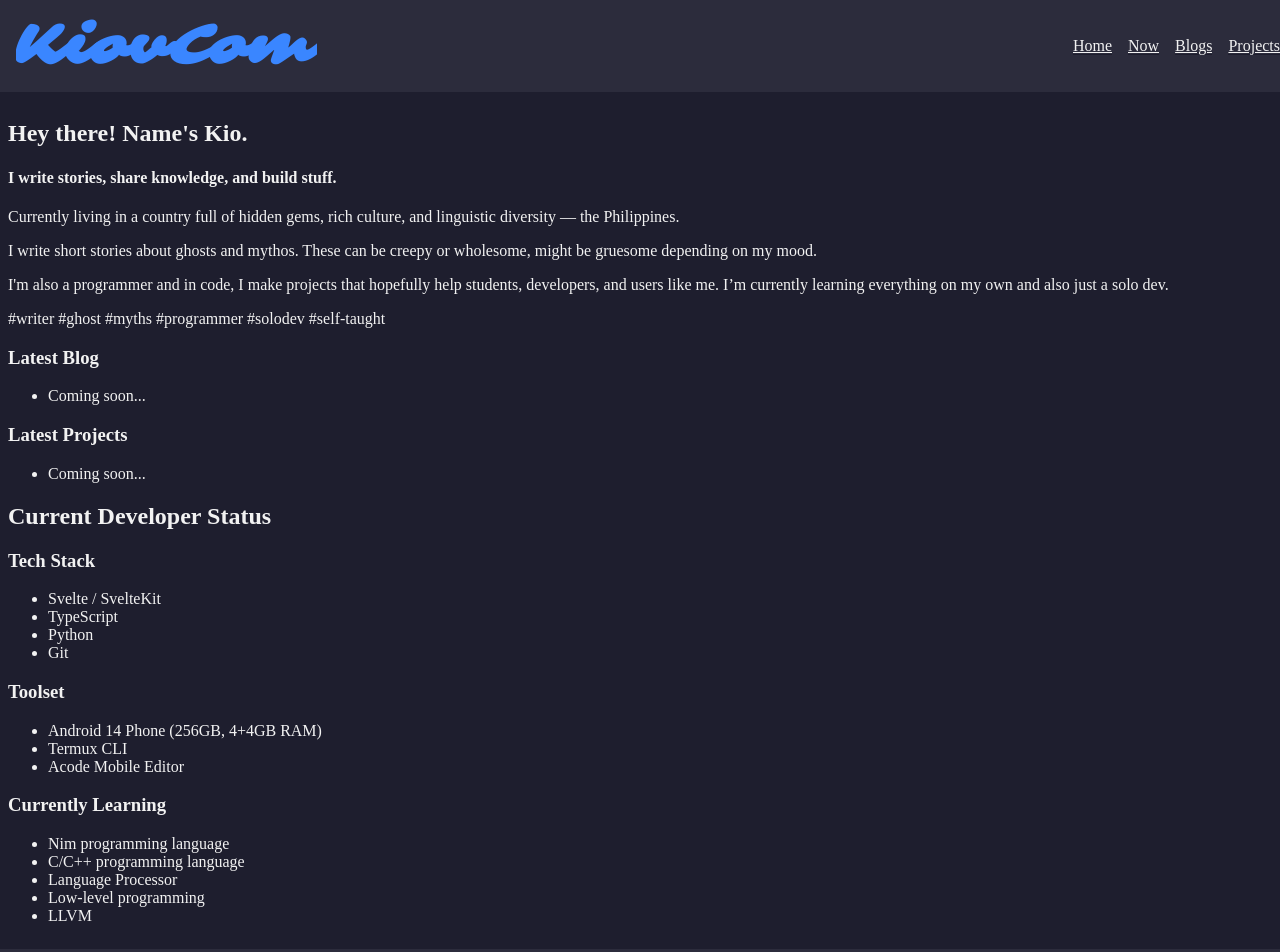
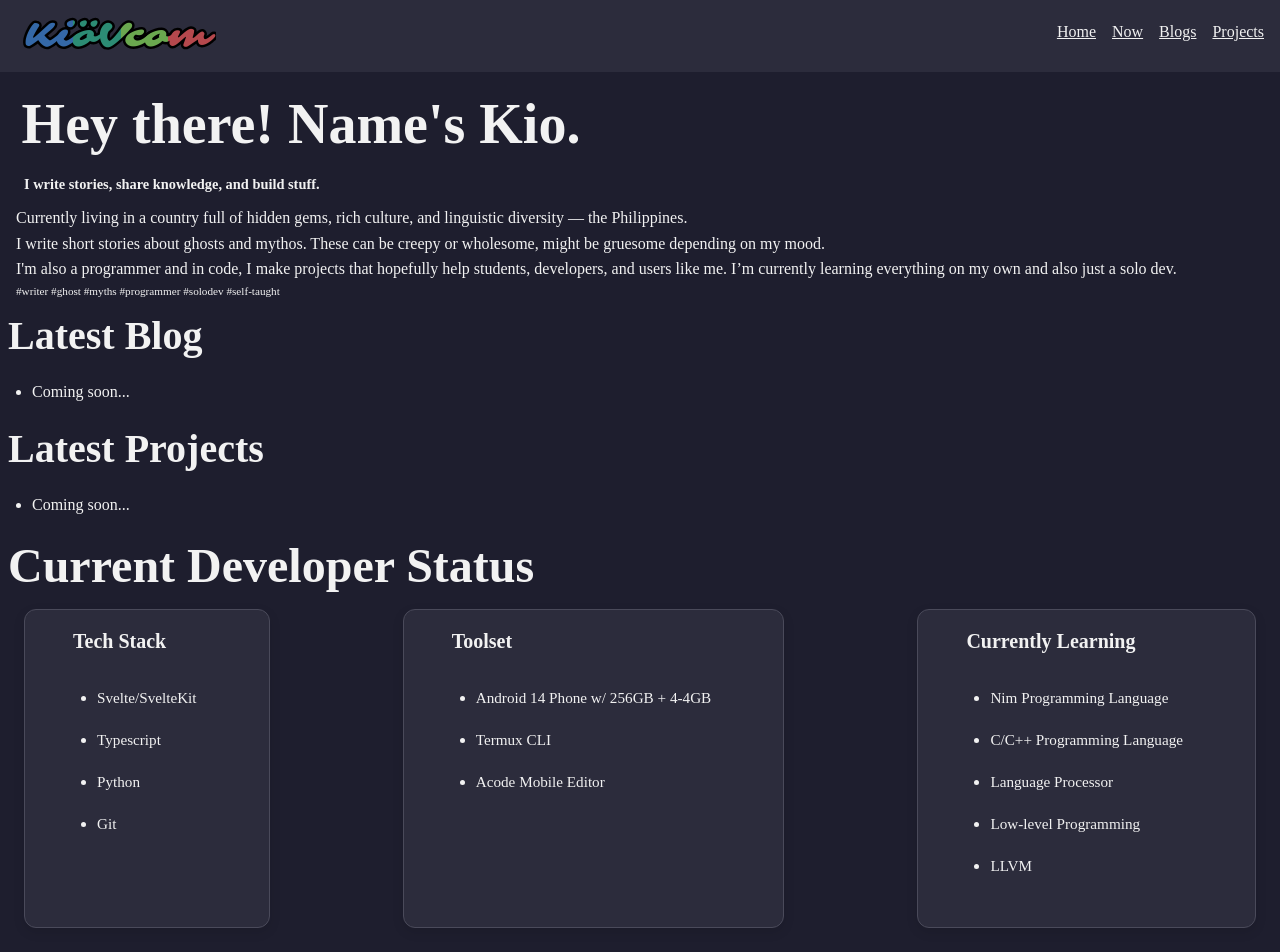
Before and after one commit to Kanester/kiovcom, a SvelteKit app: page / in a window 1280 px wide. Shown: the top 952 px of the page. Built offline with nearby package versions, Linux system fonts and the light colour scheme.

Commit message:
--no-message

```diff
--- a/src/app.html
+++ b/src/app.html
@@ -1,5 +1,8 @@
 <!doctype html>
-<html lang="en">
+<html
+	lang="en"
+	style="scroll-behavior: smooth"
+>
 	<head>
 		<meta charset="utf-8" />
 		<meta
@@ -67,7 +70,16 @@
 		<!-- SvelteKit Head -->
 		%sveltekit.head%
 	</head>
-	<body style="padding: 0; margin: 0; box-sizing: border-box" data-sveltekit-preload-data="hover">
+	<body
+		style="
+			background: #1e1e2e;
+			padding: 0;
+			margin: 0;
+			box-sizing: border-box;
+			overflow-x: hidden;
+		"
+		data-sveltekit-preload-data="hover"
+	>
 		<div style="display: contents">%sveltekit.body%</div>
 	</body>
 </html>
--- /dev/null
+++ b/src/lib/Card.svelte
@@ -0,0 +1,17 @@
+<script lang="ts">
+  export let title: string;
+  export let contents: string[];
+</script>
+
+<div class="card">
+  <h3>{title}</h3>
+  <ul>
+    {#each contents as content}
+    <li>{content}</li>
+    {/each}
+  </ul>
+</div>
+
+<style lang="scss">
+  @use "../style";
+</style>
--- a/src/lib/Navbar.svelte
+++ /dev/null
@@ -1,26 +0,0 @@
-<script lang="ts">
-  let isToggled = false;
-</script>
-
-<nav class="navbar">
-  <div class="top">
-    <h1>KiovCom</h1>
-
-    <button on:click={() => isToggled = !isToggled} aria-label="Toggle Navigation">
-      <span></span>
-      <span></span>
-      <span></span>
-    </button>
-  </div>
-
-  <ul class={isToggled ? "show" : ""}>
-    <li><a href="/">Home</a></li>
-    <li><a href="/now">Now</a></li>
-    <li><a href="/blogs">Blogs</a></li>
-    <li><a href="/projects">Projects</a></li>
-  </ul>
-</nav>
-
-<style lang="scss">
-  @use '../style';
-</style>
--- a/src/routes/+layout.svelte
+++ b/src/routes/+layout.svelte
@@ -1,6 +1,4 @@
 <script lang="ts">
-  import Navbar from "$lib/Navbar.svelte"
-
   import { dev } from "$app/environment";
   import { injectAnalytics } from "@vercel/analytics/sveltekit";
   import { injectSpeedInsights } from "@vercel/speed-insights/sveltekit";
@@ -8,15 +6,59 @@
   injectAnalytics({ mode: dev ? "development": "production" });
   injectSpeedInsights();
 
-  if (typeof window !== 'undefined' && dev) {
-  import('eruda').then(eruda => {
-    eruda.init();
-  });
-}
+  if (typeof window !== 'undefined' && dev) import('eruda').then(eruda => eruda.init());
+
+  let isToggled = false;
 </script>
 
 <header>
-  <Navbar />
+  <nav class="navbar">
+    <div class="top">
+<svg width="200" height="50" xmlns="http://www.w3.org/2000/svg" role="img" aria-label="KiöVcom logo">
+  <text
+    x="10"
+    y="35"
+    font-family="Sarina, cursive"
+    font-size="35"
+    fill="url(#gradientAccentCrisp)"
+    stroke="black"
+    stroke-width="5"
+    paint-order="stroke"
+    >
+    KiöVcom
+  </text>
+
+  <defs>
+    <linearGradient id="gradientAccentCrisp" x1="0%" y1="0%" x2="100%" y2="0%">
+      <stop offset="0%" stop-color="#3468a7" />
+      <stop offset="25%" stop-color="#3468a7" />
+
+      <stop offset="25%" stop-color="#2c8c74" />
+      <stop offset="50%" stop-color="#2c8c74" />
+
+      <stop offset="50%" stop-color="#6aa84f" />
+      <stop offset="75%" stop-color="#6aa84f" />
+
+      <stop offset="75%" stop-color="#b5484d" />
+      <stop offset="100%" stop-color="#b5484d" />
+    </linearGradient>
+  </defs>
+</svg>
+
+      <button on:click={() => isToggled = !isToggled} aria-label="Toggle Navigation">
+        <span></span>
+        <span></span>
+        <span></span>
+      </button>
+    </div>
+
+    <ul class={isToggled ? "show": ""}>
+      <li><a href="/">Home</a></li>
+      <li><a href="/now">Now</a></li>
+      <li><a href="/blogs">Blogs</a></li>
+      <li><a href="/projects">Projects</a></li>
+    </ul>
+  </nav>
 </header>
 
 <main>
--- a/src/routes/+page.svelte
+++ b/src/routes/+page.svelte
@@ -1,6 +1,10 @@
-<section>
+<script lang="ts">
+  import Card from "$lib/Card.svelte";
+</script>
+
+<section class="hero">
   <h1>Hey there! Name's Kio.</h1>
-  <h4>I write stories, share knowledge, and build stuff.</h4>
+  <h6>I write stories, share knowledge, and build stuff.</h6>
   <p>
     Currently living in a country full of hidden gems, rich culture, and linguistic diversity — the Philippines.
   </p>
@@ -10,7 +14,7 @@
   <p>
     I'm also a programmer and in code, I make projects that hopefully help students, developers, and users like me. I’m currently learning everything on my own and also just a solo dev.
   </p>
-  <p>
+  <p class="tags">
     <span>#writer</span>
     <span>#ghost</span>
     <span>#myths</span>
@@ -33,28 +37,13 @@
 
 <section>
   <h2>Current Developer Status</h2>
+  <section class="cards">
+    <Card title="Tech Stack" contents={["Svelte/SvelteKit", "Typescript", "Python", "Git" ]} />
+    <Card title="Toolset" contents={["Android 14 Phone w/ 256GB + 4-4GB", "Termux CLI", "Acode Mobile Editor" ]} />
+    <Card title="Currently Learning" contents={["Nim Programming Language", "C/C++ Programming Language", "Language Processor", "Low-level Programming", "LLVM" ]} />
+  </section>
+</section>
 
-  <h3>Tech Stack</h3>
-  <ul>
-    <li>Svelte / SvelteKit</li>
-    <li>TypeScript</li>
-    <li>Python</li>
-    <li>Git</li>
-  </ul>
-
-  <h3>Toolset</h3>
-  <ul>
-    <li>Android 14 Phone (256GB, 4+4GB RAM)</li>
-    <li>Termux CLI</li>
-    <li>Acode Mobile Editor</li>
-  </ul>
-
-  <h3>Currently Learning</h3>
-  <ul>
-    <li>Nim programming language</li>
-    <li>C/C++ programming language</li>
-    <li>Language Processor</li>
-    <li>Low-level programming</li>
-    <li>LLVM</li>
-  </ul>
-</section>
+<style lang="scss">
+  @use "../style"
+</style>
--- /dev/null
+++ b/src/style/_cards.scss
@@ -0,0 +1,48 @@
+@use 'variables' as *;
+
+.cards {
+	display: flex;
+	flex-direction: column;
+	gap: 1rem;
+	padding: 1rem;
+	text-align: left;
+}
+
+.card {
+	background-color: $bg-alt;
+	border-radius: 12px;
+	box-shadow: 0 4px 12px rgba(0, 0, 0, 0.1);
+	padding: 1.25rem 3rem;
+	transition:
+		transform 0.2s ease,
+		box-shadow 0.2s ease;
+	border: 1px solid $neutral-gray;
+}
+
+.card:hover {
+	transform: translateY(-4px);
+	box-shadow: 0 6px 16px rgba(0, 0, 0, 0.15);
+}
+
+.card h3 {
+	margin-top: 0;
+	margin-bottom: 0.75rem;
+	font-size: 1.25rem;
+}
+
+.card ul {
+	list-style: disc;
+	margin: 0;
+}
+
+.card li {
+	margin-bottom: 0.5rem;
+	font-size: 0.95rem;
+}
+
+@media (min-width: 768px) {
+	.cards {
+		flex-direction: row;
+		justify-content: space-between;
+	}
+}
--- a/src/style/_index.scss
+++ b/src/style/_index.scss
@@ -1,5 +1,14 @@
 @use 'variables' as *;
 @forward 'navbar';
+@forward 'cards';
+
+@font-face {
+	font-family: 'Sarina';
+	src: url('/fonts/Sarina-Regular.ttf') format('truetype');
+	font-weight: 400;
+	font-style: normal;
+	font-display: swap;
+}
 
 *,
 *::before,
@@ -7,18 +16,11 @@
 	padding: 0;
 	margin: 0;
 	box-sizing: border-box;
-	overflow: hidden;
-	background: $bg;
 	color: $text-primary;
 }
 
-html {
-	scroll-behavior: smooth;
-}
-
-footer,
 main,
-ul {
+footer {
 	padding: 0.5rem;
 }
 
@@ -49,15 +51,33 @@ h6 {
 ul {
 	display: flex;
 	gap: 1rem;
-	align-items: center;
+	flex-direction: column;
+	align-items: flex-start;
+	padding: 1.5rem;
 }
 
 footer {
-	background: $bg-alt !important;
+	background: $bg-alt;
+}
 
-	ul {
-		flex-direction: column;
-		align-items: flex-start;
-		background: $bg-alt !important;
+.hero {
+	padding: 0.5rem;
+
+	h1 {
+		margin: 0.25rem 0.35rem;
+	}
+
+	h6 {
+		font-size: 0.9rem;
+		padding: 1rem 0.5rem;
+	}
+
+	p {
+		margin-bottom: 0.45rem;
+	}
+
+	.tags {
+		color: $neutral-gray;
+		font-size: 0.7rem;
 	}
 }
--- a/src/style/_navbar.scss
+++ b/src/style/_navbar.scss
@@ -1,25 +1,14 @@
 @use 'variables' as *;
-
-@font-face {
-	font-family: 'Sarina';
-	src: url('/fonts/Sarina-Regular.ttf') format('truetype');
-	font-weight: 400;
-	font-style: normal;
-	font-display: swap;
-}
+//@use 'sass:color';
 
 .navbar {
 	display: flex;
 	flex-direction: column;
-	background: $bg-alt !important;
+	background: $bg-alt;
 
 	ul {
 		display: flex;
-		flex-direction: column;
 		align-items: center;
-		background: $bg-alt !important;
-		padding: 0;
-		opacity: 0;
 		max-height: 0;
 		overflow: hidden;
 		pointer-events: none;
@@ -27,16 +16,18 @@
 			opacity 0.3s ease,
 			max-height 0.3s ease;
 		will-change: opacity, max-height;
+		margin: 0;
+		padding: 0;
 
-		li a {
-			background: $bg-alt !important;
+		li {
+			margin-bottom: 0.5rem;
+			list-style: none;
 		}
 
 		&.show {
 			opacity: 1;
 			max-height: 200px;
 			pointer-events: auto;
-			padding: 1rem;
 		}
 	}
 
@@ -45,34 +36,15 @@
 		justify-content: space-between;
 		text-align: center;
 		padding: 0.7rem 1rem;
-		background: $bg-alt !important;
 
-		h1 {
-			font-family:
-				'Sarina',
-				cursive,
-				system-ui,
-				-apple-system,
-				BlinkMacSystemFont,
-				'Segoe UI',
-				Roboto,
-				Oxygen,
-				Ubuntu,
-				Cantarell,
-				'Open Sans',
-				'Helvetica Neue',
-				sans-serif;
-
-			color: $accent-blue !important;
-			outline-color: $neutral-dark !important;
-			background: $bg-alt !important;
-			text-align: center;
-			font-size: clamp(2rem, 5vw, 3.5rem);
+		.logo {
+			margin: 0;
+			padding: 0;
 		}
 
 		button {
 			padding: 0.25rem;
-			background: transparent !important;
+			background: transparent;
 			border: none;
 			display: flex;
 			flex-direction: column;
@@ -81,7 +53,7 @@
 
 		span {
 			display: block;
-			background: $text-secondary !important;
+			background: $text-secondary;
 			width: 25px;
 			height: 2px;
 			margin: 3px 0;
@@ -91,23 +63,18 @@
 
 @media (min-width: 768px) {
 	.navbar {
-		display: flex;
 		justify-content: space-between;
 		text-align: center;
 		flex-direction: row;
 
 		ul {
 			flex-direction: row;
-			background: $bg-alt !important;
 			opacity: 1;
 			max-height: none;
 			pointer-events: auto;
 			overflow: visible;
 			transition: none;
-
-			li a {
-				background: $bg-alt !important;
-			}
+			margin: 1rem;
 		}
 
 		.top {
```
